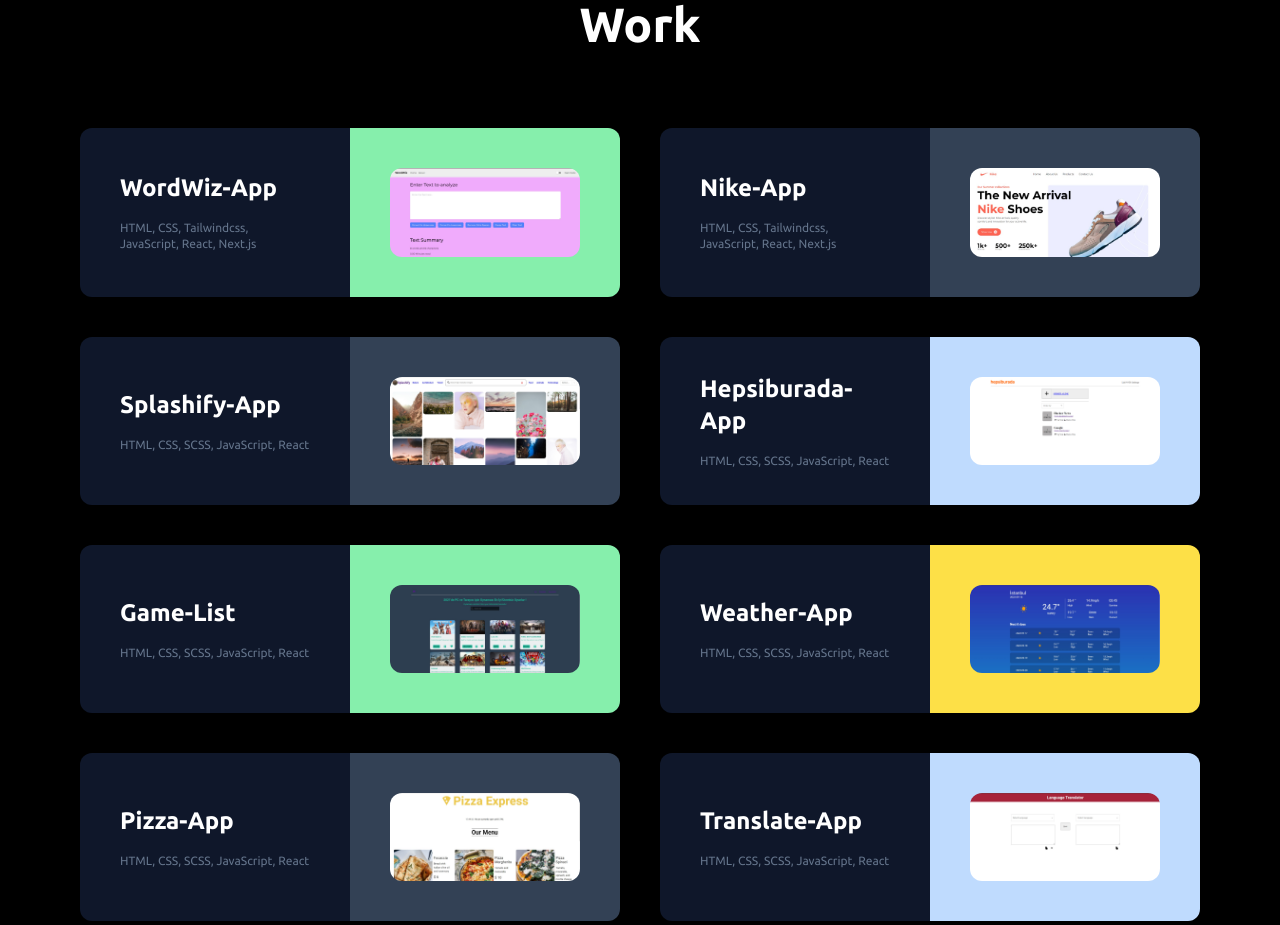
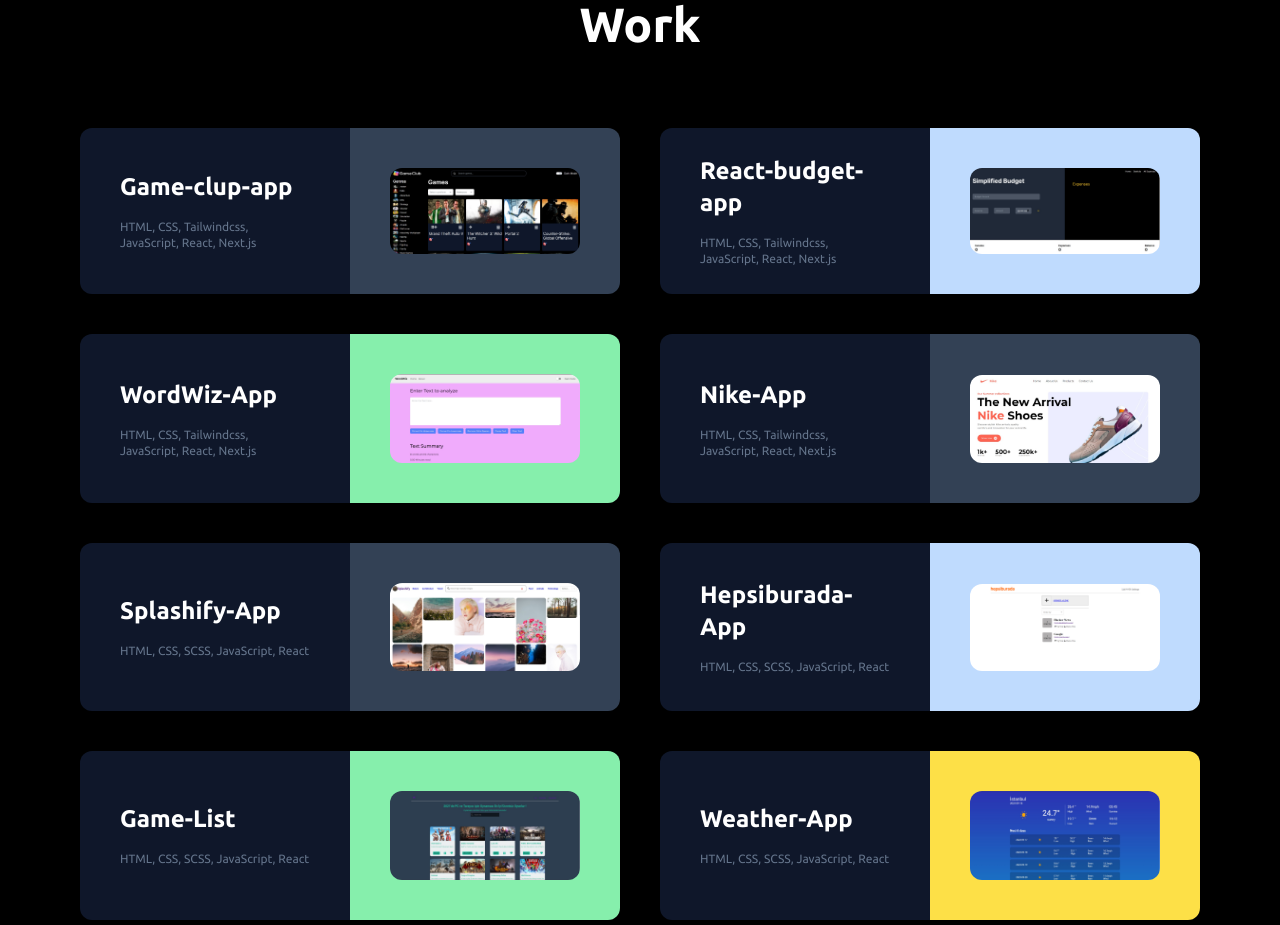
Before and after one commit to mustafavrl55/portfolio-ui, a Next.js app: page / in a window 1280 px wide. Shown: the part 1340-2265 px from the top of the page. Built offline with nearby package versions, Linux system fonts and the light colour scheme.

Commit message:
new work add

```diff
--- a/src/projects.js
+++ b/src/projects.js
@@ -1,4 +1,18 @@
 export const projects = [
+  {
+    title: "Game-clup-app",
+    programs: "HTML, CSS, Tailwindcss, JavaScript, React, Next.js ",
+    image: "/image/game-clup.jpg",
+    url: "https://lighthearted-tarsier-36267e.netlify.app/",
+    bg: "bg-slate-700"
+  },
+  {
+    title: "React-budget-app",
+    programs: "HTML, CSS, Tailwindcss, JavaScript, React, Next.js ",
+    image: "/image/budget.jpg",
+    url: "https://teal-sunshine-07197e.netlify.app/",
+    bg: "bg-blue-200"
+  },
   {
     title: "WordWiz-App",
     programs: "HTML, CSS, Tailwindcss, JavaScript, React, Next.js ",
```
Also changed, not shown: public/image/budget.jpg (added), public/image/game-clup.jpg (added).
